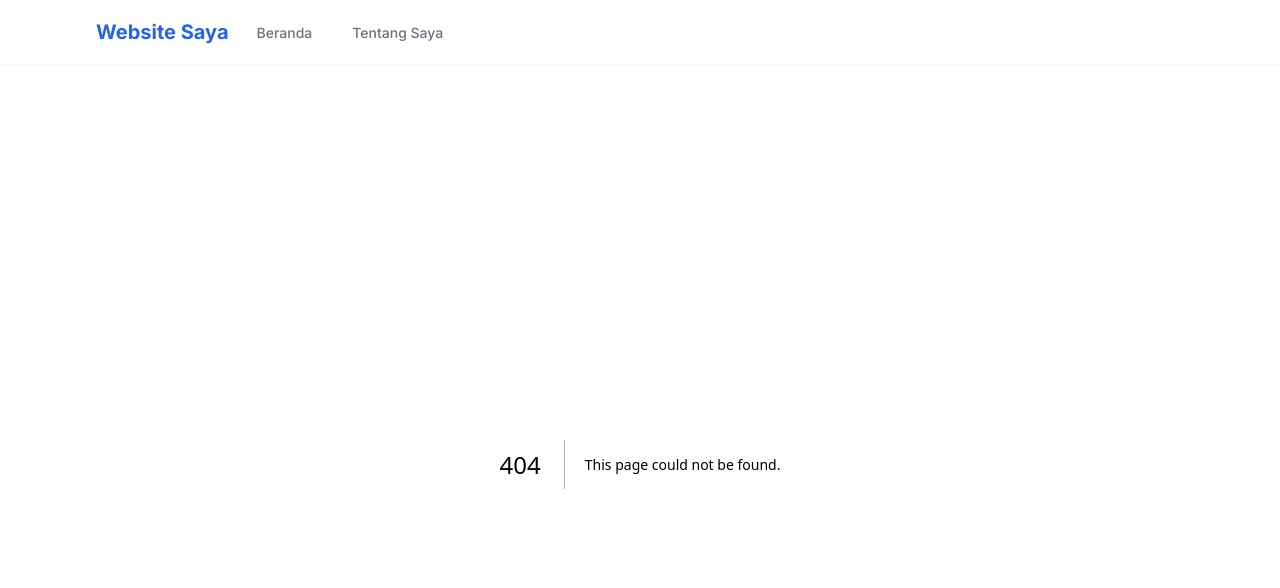
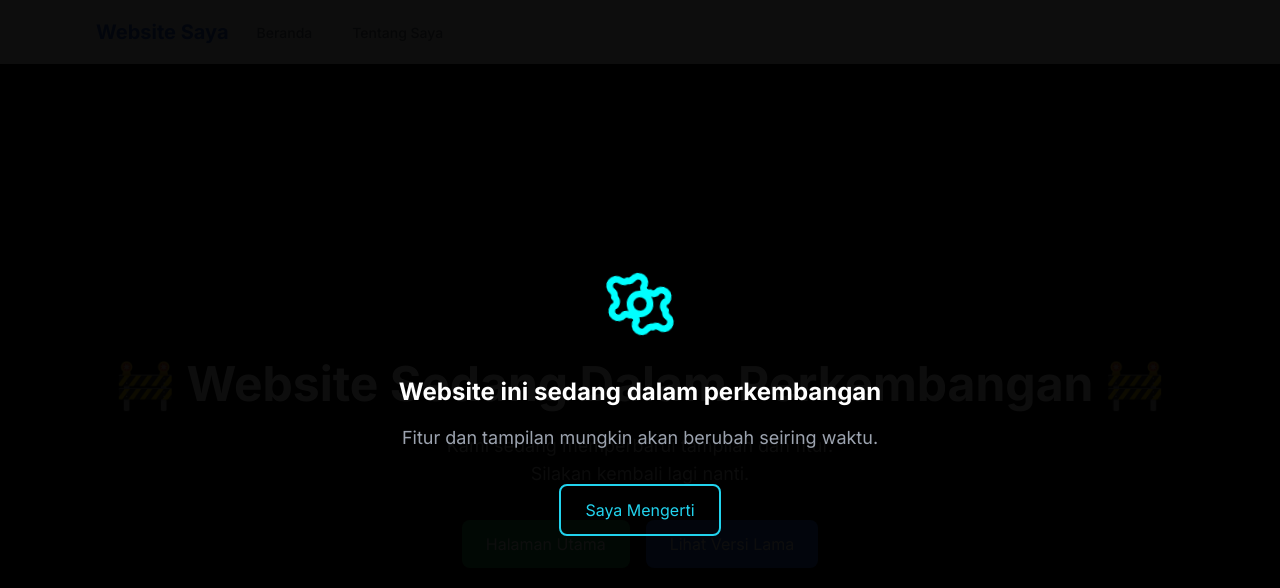
Before and after one commit to vinividivicilala/wawt, a Next.js app in the folder my-project/: page /tentang-saya in a window 1280 px wide. Before the commit this address had no page. Shown: the top 588 px of the page. Built offline with nearby package versions, Linux system fonts and the light colour scheme.

Commit message:
Add files via upload

```diff
--- /dev/null
+++ b/my-project/app/tentang-saya/page.jsx
@@ -0,0 +1,83 @@
+"use client";
+import { useState } from "react";
+
+export default function Home() {
+  const [showPopup, setShowPopup] = useState(true);
+
+  return (
+    <main className="flex min-h-screen flex-col items-center justify-center bg-black text-white text-center p-6 relative">
+      {/* 🚧 Konten Utama */}
+      <h1 className="text-5xl font-bold mb-6">
+        🚧 Website Sedang Dalam Perkembangan 🚧
+      </h1>
+
+      <p className="text-lg mb-8 opacity-80">
+        Kami sedang memperbarui tampilan dan fitur.
+        <br />
+        Silakan kembali lagi nanti.
+      </p>
+
+      <div className="flex gap-4">
+        <a
+          href="/"
+          className="px-6 py-3 bg-green-600 rounded-lg hover:bg-green-500 transition"
+        >
+          Halaman Utama
+        </a>
+
+        <a
+          href="/index.html"
+          target="_blank"
+          rel="noopener noreferrer"
+          className="px-6 py-3 bg-blue-600 rounded-lg hover:bg-blue-500 transition"
+        >
+          Lihat Versi Lama
+        </a>
+      </div>
+
+      {/* 🔹 Pop-up Halaman Penuh */}
+      {showPopup && (
+        <div className="fixed inset-0 bg-black/95 text-white z-[9999] flex flex-col items-center justify-center text-center p-6">
+          {/* SVG animasi gear */}
+          <svg
+            width="80"
+            height="80"
+            viewBox="0 0 24 24"
+            fill="none"
+            stroke="#00ffff"
+            strokeWidth="2"
+            strokeLinecap="round"
+            strokeLinejoin="round"
+            className="animate-spin mb-8"
+          >
+            <circle cx="12" cy="12" r="3"></circle>
+            <path d="M19.4 15a1.65 1.65 0 0 0 .33 1.82l.06.06a2 2 0 1 1-2.83
+              2.83l-.06-.06A1.65 1.65 0 0 0 15 19.4a1.65 1.65 0 0 0-1.82.33l-.06.06
+              a2 2 0 1 1-2.83-2.83l.06-.06A1.65 1.65 0 0 0 8.6 15a1.65 1.65
+              0 0 0-1.82-.33l-.06.06a2 2 0 1 1-2.83-2.83l.06-.06A1.65 1.65
+              0 0 0 4.6 9a1.65 1.65 0 0 0-.33-1.82l-.06-.06a2 2 0 1
+              1 2.83-2.83l.06.06A1.65 1.65 0 0 0 9 4.6a1.65 1.65
+              0 0 0 1.82-.33l.06-.06a2 2 0 1 1 2.83 2.83l-.06.06A1.65
+              1.65 0 0 0 15.4 9a1.65 1.65 0 0 0 1.82.33l.06-.06a2
+              2 0 1 1 2.83 2.83l-.06.06A1.65 1.65 0 0 0 19.4 15z"
+            />
+          </svg>
+
+          <h2 className="text-2xl font-bold mb-4">
+            Website ini sedang dalam perkembangan
+          </h2>
+          <p className="text-lg text-gray-400">
+            Fitur dan tampilan mungkin akan berubah seiring waktu.
+          </p>
+
+          <button
+            onClick={() => setShowPopup(false)}
+            className="mt-8 px-6 py-3 border-2 border-cyan-400 text-cyan-400 rounded-lg hover:bg-cyan-400 hover:text-black transition"
+          >
+            Saya Mengerti
+          </button>
+        </div>
+      )}
+    </main>
+  );
+}
```
